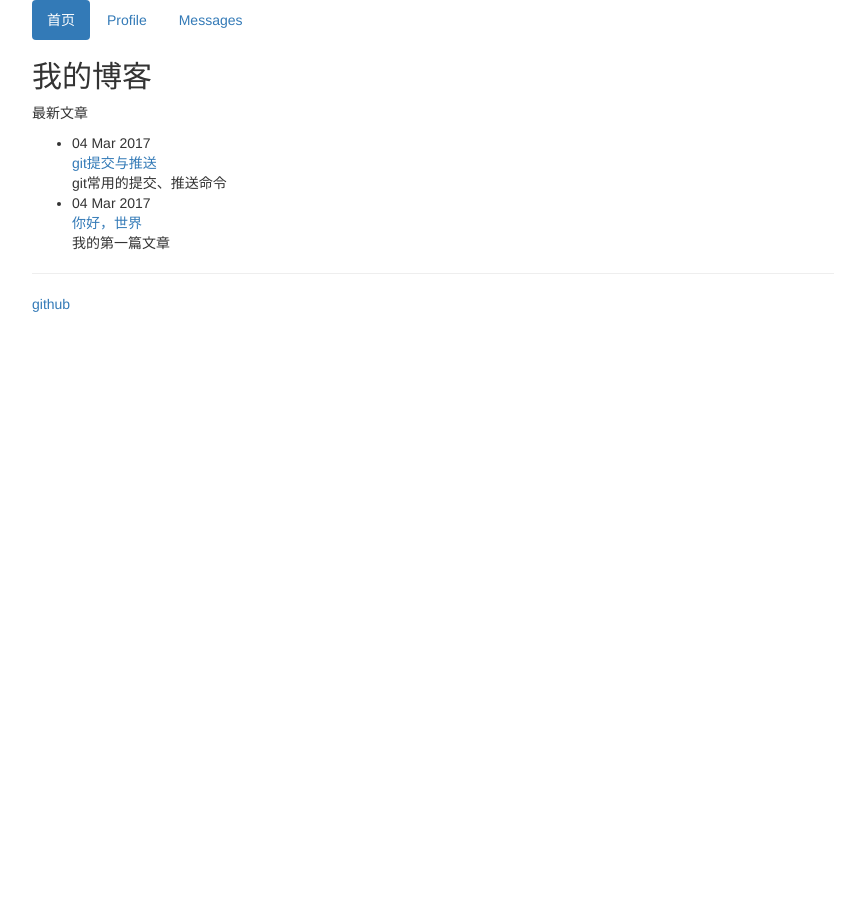
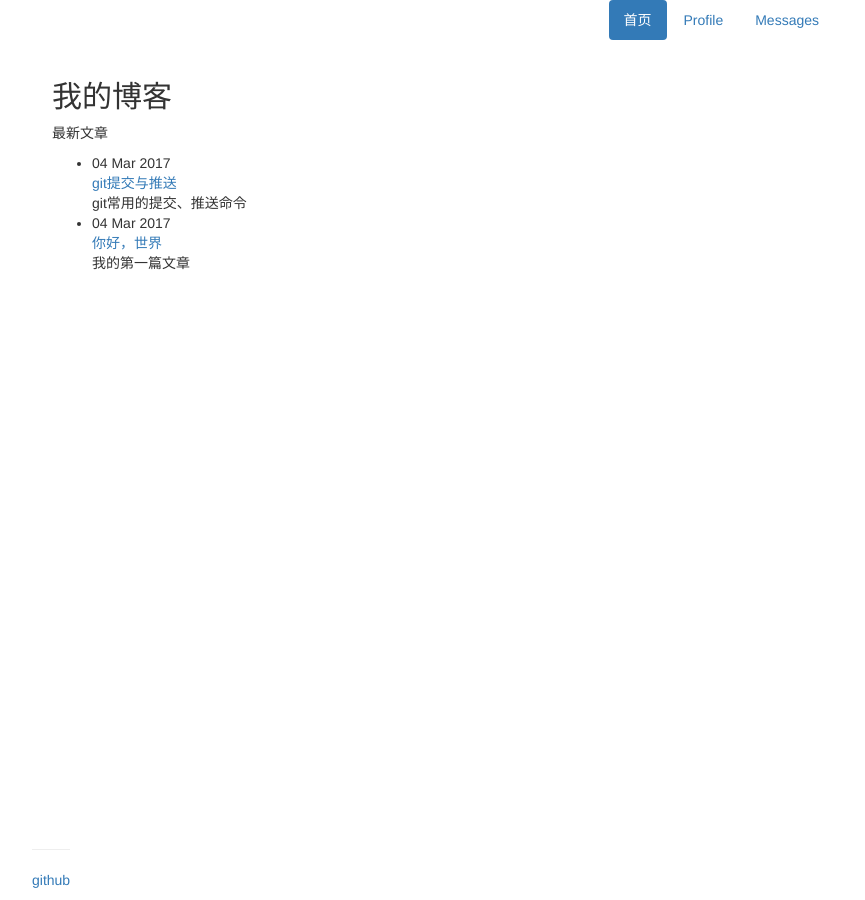
Before and after one commit to ww19960906/ww19960906.github.io, a Jekyll site: the page built from index.html, in a window 1280 px wide. Shown: the whole page, without its empty margins (207-1072 px from the left). Built offline with Jekyll 4.4.1, drawn with Linux system fonts in a browser that asks for light colours.

Commit message:
在内容不足时也让footer沉底

```diff
--- a/_layouts/default.html
+++ b/_layouts/default.html
@@ -1,19 +1,19 @@
 <!DOCTYPE html>
-<html>
+<html style="height: 100%;">
 
 <head>
   <meta http-equiv="content-type" content="text/html; charset=utf-8" />
-  <meta name="viewport" content="user-scalable=no, width=device-width, initial-scale=1.0" />
+  <meta name="viewport" content="width=device-width, initial-scale=1, shrink-to-fit=no">
   <title>{{ page.title }}</title>
   {% include require.html %}
   <link rel="stylesheet" href="/css/default.css">
 </head>
 
-<body>
+<body style="height: 100%;">
   <div class="container">
-    {% include header.html %}
-    <div class="center">{{content}}</div>
-    {% include footer.html %}
+    <div id="header">{% include header.html %}</div>
+    <div id="main">{{content}}</div>
+    <div id="footer">{% include footer.html %}</div>
   </div>
 </body>
 
--- a/_layouts/posts.html
+++ b/_layouts/posts.html
@@ -3,5 +3,4 @@ layout: default
 ---
 <link rel="stylesheet" href="/css/posts.css">
 {{content}}
-<hr/>
 <p>{{ page.date | date_to_string }}</p>
--- a/css/default.css
+++ b/css/default.css
@@ -1,8 +1,22 @@
 @media (min-width: 992px) {
-      .container {
-        width: 65%;
-      }
-      .center{
-        min-height: 100%;
-      }
+  .container {
+    position: relative;
+    padding-bottom: 70px;
+    display: flex;
+    flex-flow: column nowrap;
+    align-items: start;
+    width: 65%;
+    min-height: 100%;
+  }
+  #header{
+    align-self: flex-end;
+  }
+  #main{
+    margin: 20px;
+  }
+  #footer{
+    position: absolute;
+    bottom: 0px;
+    padding-bottom: 10px;
+  }
 }
```
